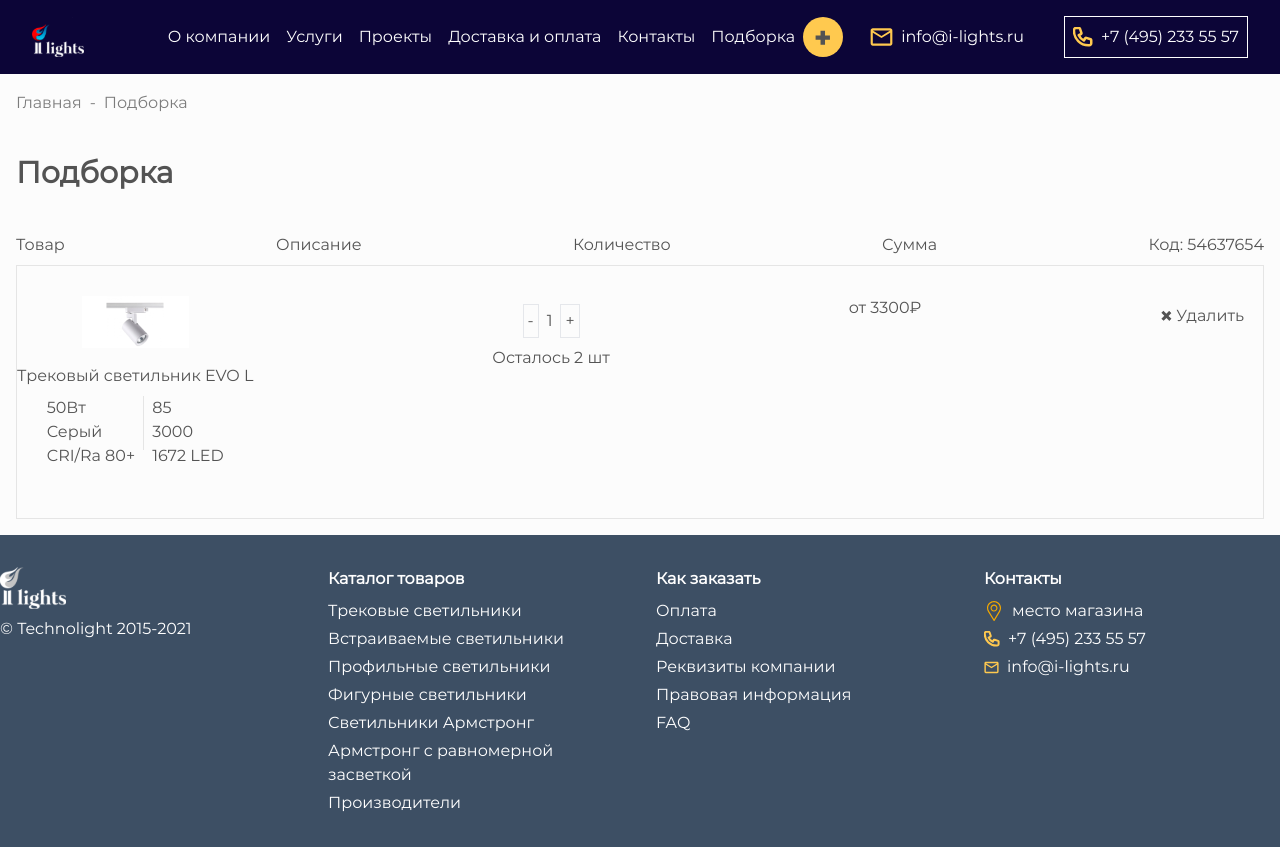
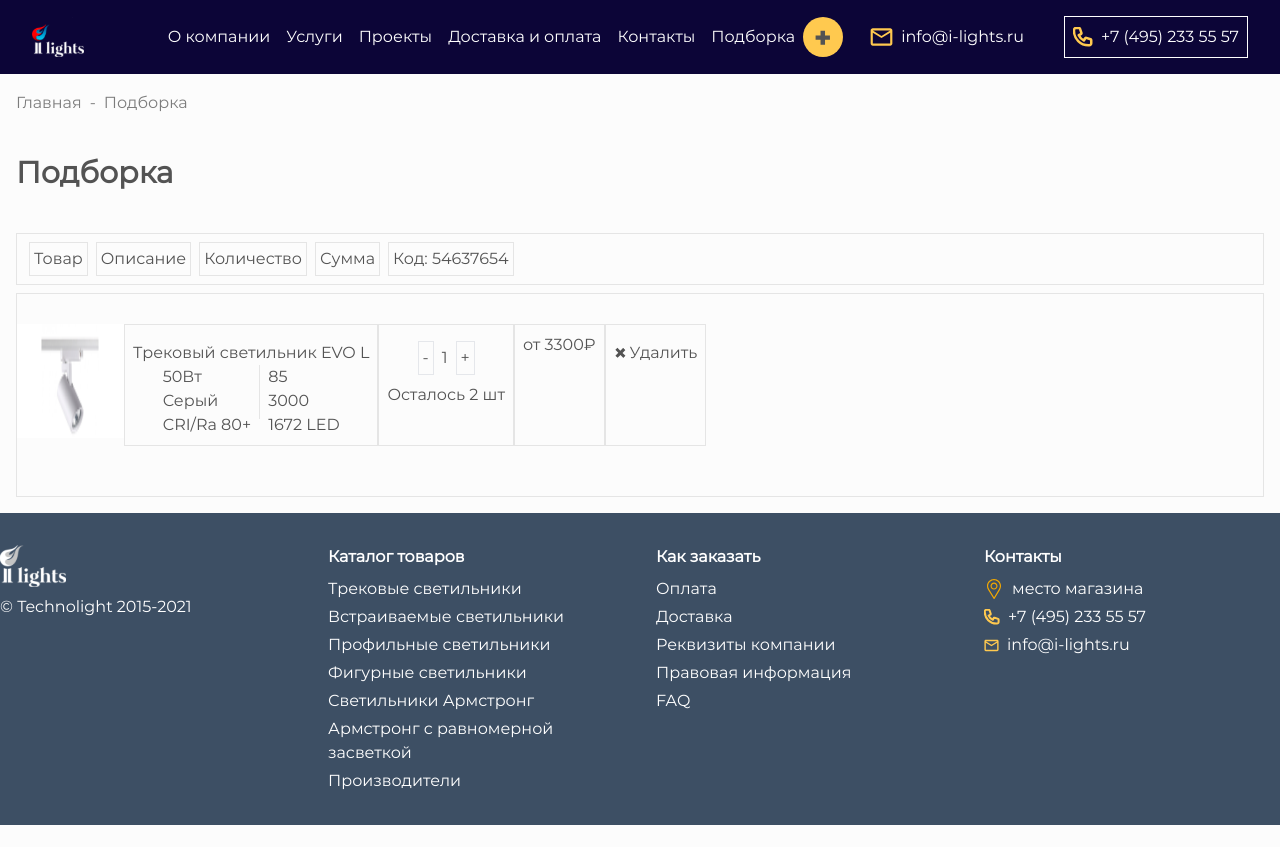
Before and after one commit to 89811421793/lamps, a Next.js app: page /basket in a window 1280 px wide. After the commit the page ends 825 px from the top, so only its background shows below. Built offline with nearby package versions, Linux system fonts and the light colour scheme.

Commit message:
Стилизуем выбранный товар

```diff
--- a/src/app/basket/page.tsx
+++ b/src/app/basket/page.tsx
@@ -22,22 +22,22 @@ const ProductCard: React.FC<ProductCardProps> = ({ product }) => {
 
   return (
     <div
-      className={`border border-[#E5E5E5] w-full pt-[30px] pr-[19px] pb-[50px] flex justify-between transition-all duration-300 ${
+      className={`border border-[#E5E5E5] pt-[30px] pb-[50px] flex transition-all duration-300 ${
         isHovered ? "shadow-[0px_0px_30px_0px_#FFC94F4D]" : ""
       } mb-4`}
       onMouseEnter={() => setIsHovered(true)}
       onMouseLeave={() => setIsHovered(false)}
     >
-      <div className="flex flex-col items-center">
-        <img src={product.image} alt={product.name} className="mb-2" />
+      <img src={product.image} alt={product.name} className="mb-2" />
+      <div className="border border-[#E5E5E5] p-2 flex flex-col items-center">
         <span className="mt-2">{product.name}</span>
-        <div className="flex mt-2">
+        <div className="flex">
           <div className="flex flex-col">
             {product.characteristics1.map((char, index) => (
               <span key={index}>{char}</span>
             ))}
           </div>
-          <div className="border-l border-[#E5E5E5] h-[54px] mx-2"></div>
+          <div className="border-l border-[#E5E5E5] h-[54px] mx-2"></div> {/* Вертикальный разделитель */}
           <div className="flex flex-col">
             {product.characteristics2.map((char, index) => (
               <span key={index}>{char}</span>
@@ -45,7 +45,7 @@ const ProductCard: React.FC<ProductCardProps> = ({ product }) => {
           </div>
         </div>
       </div>
-      <div className="flex flex-col items-center">
+      <div className="border border-[#E5E5E5] p-2 flex flex-col items-center">
         <div className="flex items-center mt-2">
           <button className="border p-1">-</button>
           <span className="mx-2">1</span>
@@ -53,10 +53,10 @@ const ProductCard: React.FC<ProductCardProps> = ({ product }) => {
         </div>
         <span className="mt-2">Осталось 2 шт</span>
       </div>
-      <div className="flex flex-col items-center">
+      <div className="border border-[#E5E5E5] p-2 flex flex-col items-center">
         <span>от {product.price}₽</span>
       </div>
-      <div className="flex flex-col items-center">
+      <div className="border border-[#E5E5E5] p-2 flex flex-col items-center">
         <button
           className={`flex items-center mt-2 ${
             isHovered ? "text-[#F3A800]" : ""
@@ -103,15 +103,15 @@ const Basket: React.FC = () => {
           showIndicator={false}
           className="mb-[40px]"
         />
-        <div className="flex justify-between mb-2">
-          <span>Товар</span>
-          <span>Описание</span>
-          <span>Количество</span>
-          <span>Сумма</span>
-          <span>Код: 54637654</span>
+        <div className="border border-[#E5E5E5] flex mb-2 p-2">
+          <span className="border border-[#E5E5E5] p-1 mx-1">Товар</span>
+          <span className="border border-[#E5E5E5] p-1 mx-1">Описание</span>
+          <span className="border border-[#E5E5E5] p-1 mx-1">Количество</span>
+          <span className="border border-[#E5E5E5] p-1 mx-1">Сумма</span>
+          <span className="border border-[#E5E5E5] p-1 mx-1">Код: 54637654</span>
         </div>
-        {products.map((product, index) => (
-          <ProductCard key={index} product={product} />
+        {products.map((product) => (
+          <ProductCard key={product.code} product={product} />
         ))}
       </Container>
     </div>
```
